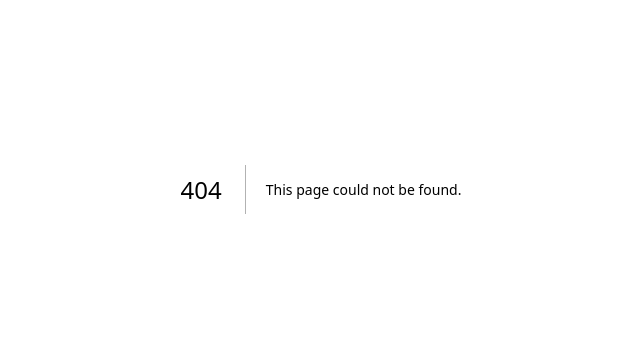
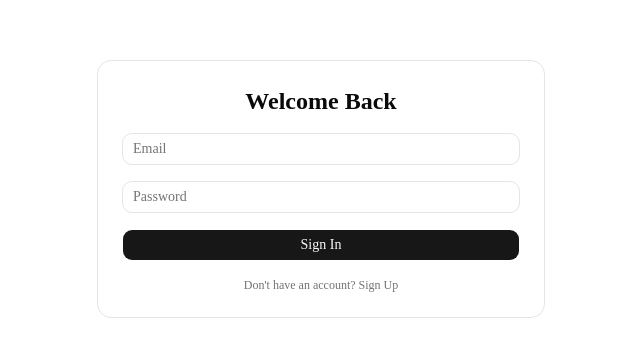
Before and after one commit to OshanDotMe/Noo-Snip, a Next.js app: page /login in a window 1280 px wide. Before the commit this address had no page. Shown: the part 211-568 px from the top of the page, without its empty margins (319-959 px from the left). Built offline with nearby package versions, Linux system fonts and the light colour scheme; no server answers.

Commit message:
Login page setup

```diff
--- /dev/null
+++ b/app/login/page.tsx
@@ -0,0 +1,51 @@
+"use client";
+
+import { Button } from "@/components/ui/button";
+import { Input } from "@/components/ui/input";
+import { supabase } from "@/lib/supabase";
+import { useRouter } from "next/router";
+import { useState } from "react";
+import { toast } from "sonner";
+
+export default function LoginPage() {
+  const [email, setEmail] = useState("");
+  const [password, setPassword] = useState("");
+  const [isSignUp, setIsSignUp] = useState(false);
+  const [loading, setLoading] = useState(false);
+  const router = useRouter();
+
+  const handleAuth = async (e: React.FormEvent) => {
+    e.preventDefault();
+    setLoading(true);
+
+    if(isSignUp){
+      const {error} = await supabase.auth.signUp({email, password});
+      if (error) toast.error(error.message);
+      else toast.success("Verfication link sent to your email!");
+    }else{
+      const {error} = await supabase.auth.signInWithPassword({email, password});
+      if (error) toast.error(error.message);
+      else{
+        toast.success("Logged in successfully!");
+        router.push("/");
+      }
+    }
+    setLoading(false);
+  };
+
+  return(
+    <div className="flex min-h-screen items-center justify-center bg-background p-4">
+      <form onSubmit={handleAuth} className="w-full max-w-md p-6 bg-card border border-border rounded-xl space-y-4">
+        <h1 className="text-2xl font-bold text-center">{isSignUp ? "Create Account" : "Welcome Back"}</h1>
+        <Input type="email" placeholder="Email" value={email} onChange={(e) => setEmail(e.target.value)} required />
+        <Input type="password" placeholder="Password" value={password} onChange={(e) => setPassword(e.target.value)} required />
+        <Button type="submit" className="w-full" disabled={loading}>
+          {loading ? "Processing..." : isSignUp ? "Sign Up" : "Sign In"}
+        </Button>
+        <p className="text-center text-xs text-muted-foreground cursor-pointer hover:underline" onClick={() => setIsSignUp(!isSignUp)}>
+          {isSignUp ? "Already have an account? Sign In" : "Don't have an account? Sign Up"}
+        </p>
+      </form>
+    </div>
+  );
+}
```
